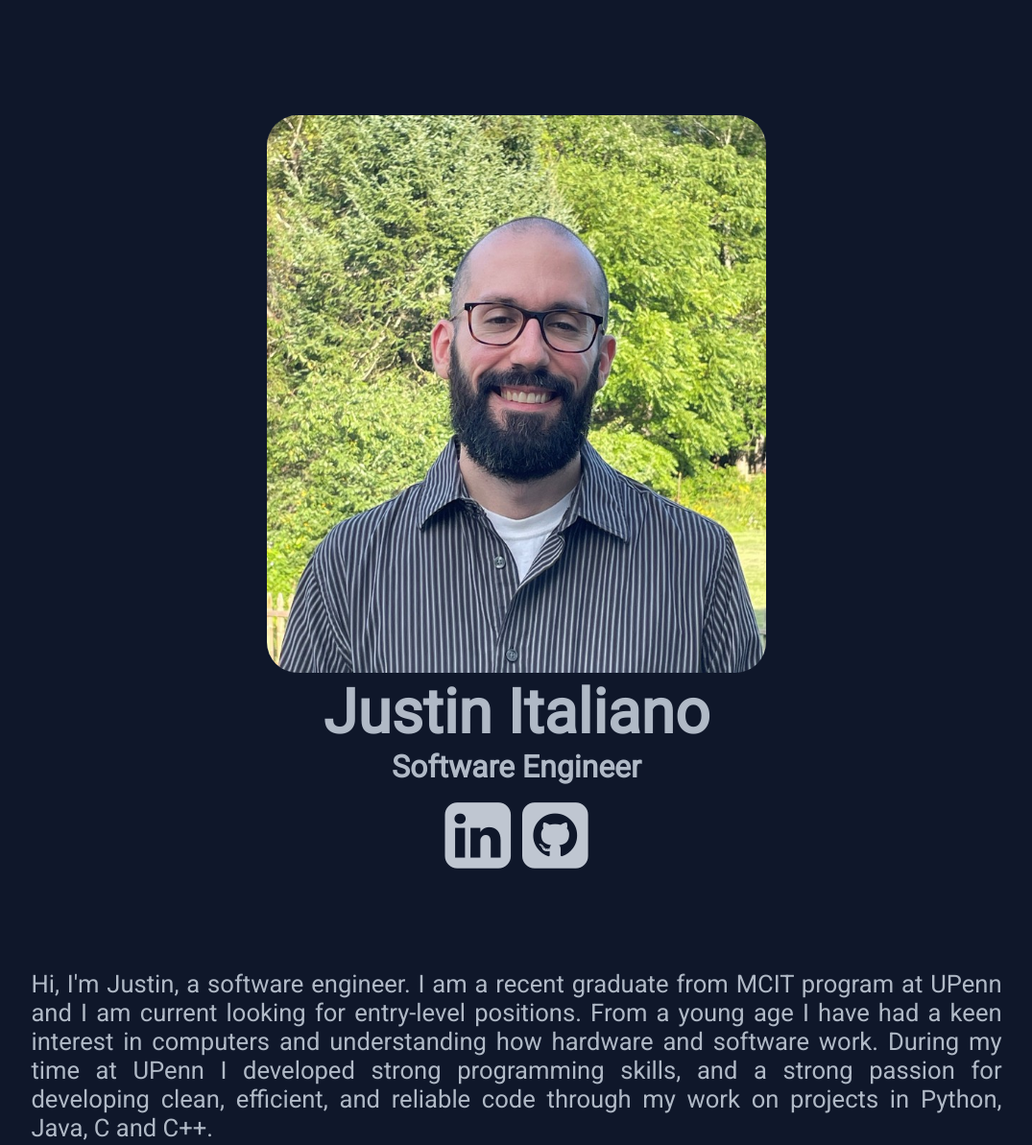
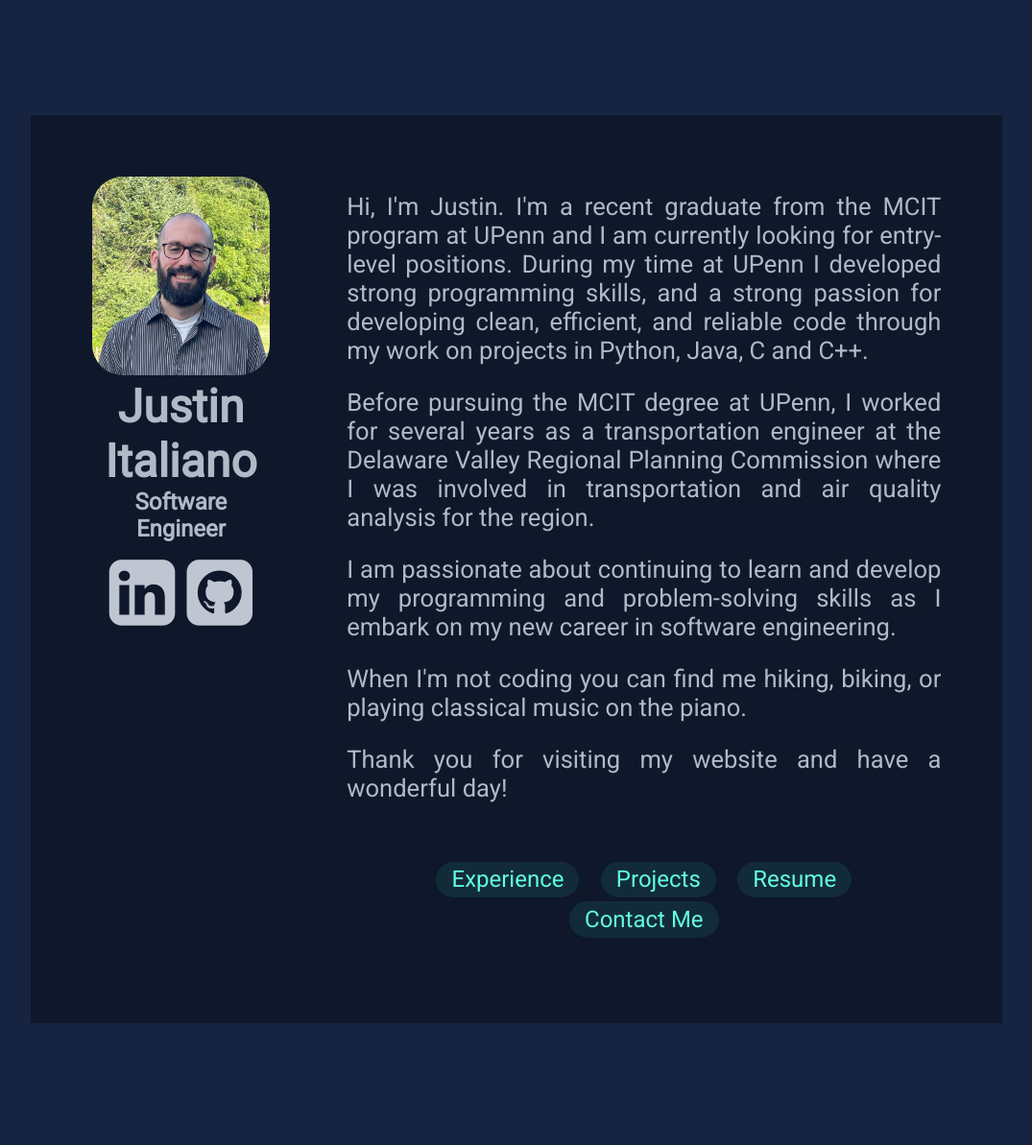
Before and after one commit to jitalian/jitalian.github.io, a plain HTML site: page index.html in a window 1280 px wide. Shown: the top 1193 px of the page at 96% size, without its empty margins (102-1177 px from the left). After the commit the page ends 1074 px from the top, so only its background shows below. Drawn offline with Linux system fonts and the light colour scheme.

Commit message:
Adjusted image size and background colors.

```diff
--- a/index.html
+++ b/index.html
@@ -31,26 +31,32 @@
         </div>
         <div class="rightheader">
           <p>
-            Hi, I'm Justin, a software engineer. I am a recent graduate from
-            MCIT program at UPenn and I am current looking for entry-level
-            positions. From a young age I have had a keen interest in computers
-            and understanding how hardware and software work. During my time at
-            UPenn I developed strong programming skills, and a strong passion
-            for developing clean, efficient, and reliable code through my work
-            on projects in Python, Java, C and C++.
+            Hi, I'm Justin. I'm a recent graduate from the
+            MCIT program at UPenn and I am currently looking for entry-level
+            positions. During my time at UPenn I developed strong programming
+            skills, and a strong passion for developing clean, efficient, and
+            reliable code through my work on projects in Python, Java, C and C++.
           </p>
           <p>
             Before pursuing the MCIT degree at UPenn, I worked for several years
             as a transportation engineer at the Delaware Valley Regional
             Planning Commission where I was involved in transportation and air
-            quality analysis for the region. This experience sparked my interest
-            in MCIT and in learning more about the computer hardware and
-            software that powered the model.
+            quality analysis for the region.
           </p>
           <p>
             I am passionate about continuing to learn and develop my programming
             and problem-solving skills as I embark on my new career in software
-            engineering. Thank you for visiting my website and have a wonderful
+            engineering.
+          </p>
+
+          <p>
+            When I'm not coding you can find me hiking, biking, or playing classical
+            music on the piano.
+          </p>
+
+
+          <p>
+            Thank you for visiting my website and have a wonderful
             day!
           </p>
           <ul>
--- a/style.css
+++ b/style.css
@@ -1,7 +1,7 @@
 @keyframes transitionIn {
     from {
         opacity: 0;
-        transform: rotateY(45deg);
+        transform: rotateY(90deg);
     }
     to {
         opacity: 1;
@@ -10,14 +10,17 @@
 }
 
 html {
-    background-color: #0F172A;
+    background-color: #172441;
+
 
 }
 
 .wrapper {
-    animation: transitionIn 1.5s;
+    background-color: #0F172A;
+    padding: 4rem;
+    animation: transitionIn 2s;
     border: 0px solid white;
-    width: 80%;
+    width: 70%;
     margin: 0 auto;
     max-width: 90rem;
     margin-top: 7.5rem;
@@ -36,12 +39,12 @@ a:visited{
 h1 {
     padding: 0;
     margin: 0;
-    font-size: 4rem;
+    font-size: 3rem;
 }
 h2 {
     padding: 0 0 0.5rem 0;
     margin: 0;
-    font-size: 2rem;
+    font-size: 1.5rem;
 }
 h3 {
     padding:0;
@@ -76,6 +79,7 @@ section {
 }
 
 .leftheader {
+
     border: 0px solid white;
     text-align: center;
     flex: 1 0;
@@ -90,8 +94,9 @@ section {
 }
 
 img {
+    max-width: 100%;
+    /* min-width: 20rem; */
     border-radius: 2rem;
-    width: 32.5rem;
 }
 
 i.fa {
@@ -118,13 +123,13 @@ ul {
 }
 
 ul a {
-    font-size: 2rem;
+    font-size: 1.5rem;
     background-color: #122B39;
     display: inline-block;
     padding: 0.3rem 1rem 0.3rem 1rem;
     border: 0px solid white;
-    margin-right: 0.2rem;
-    margin-left: 0.2rem;
+    margin-right: 0.5rem;
+    margin-left: 0.5rem;
     margin-top: 0.25rem;
     border-radius: 2rem;
 
```
Also changed, not shown: experience.html (+6 -6 lines).
